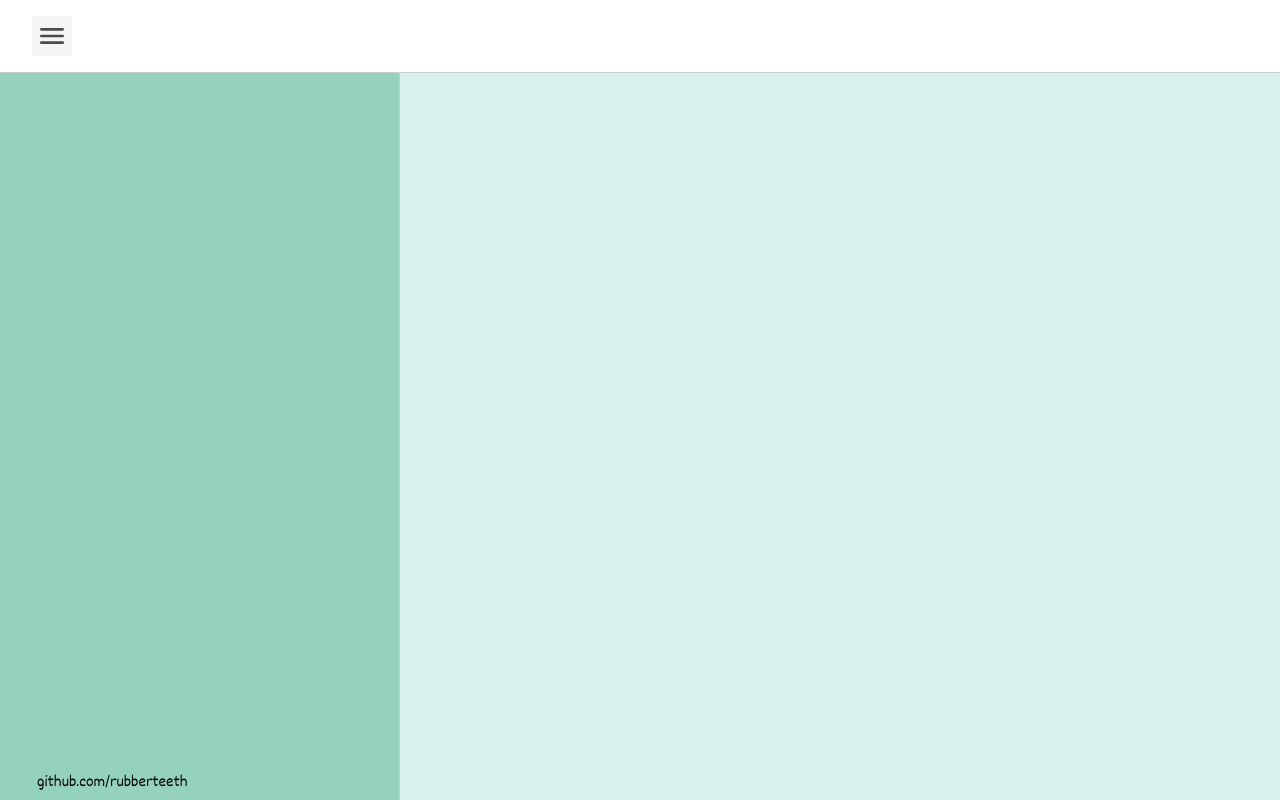
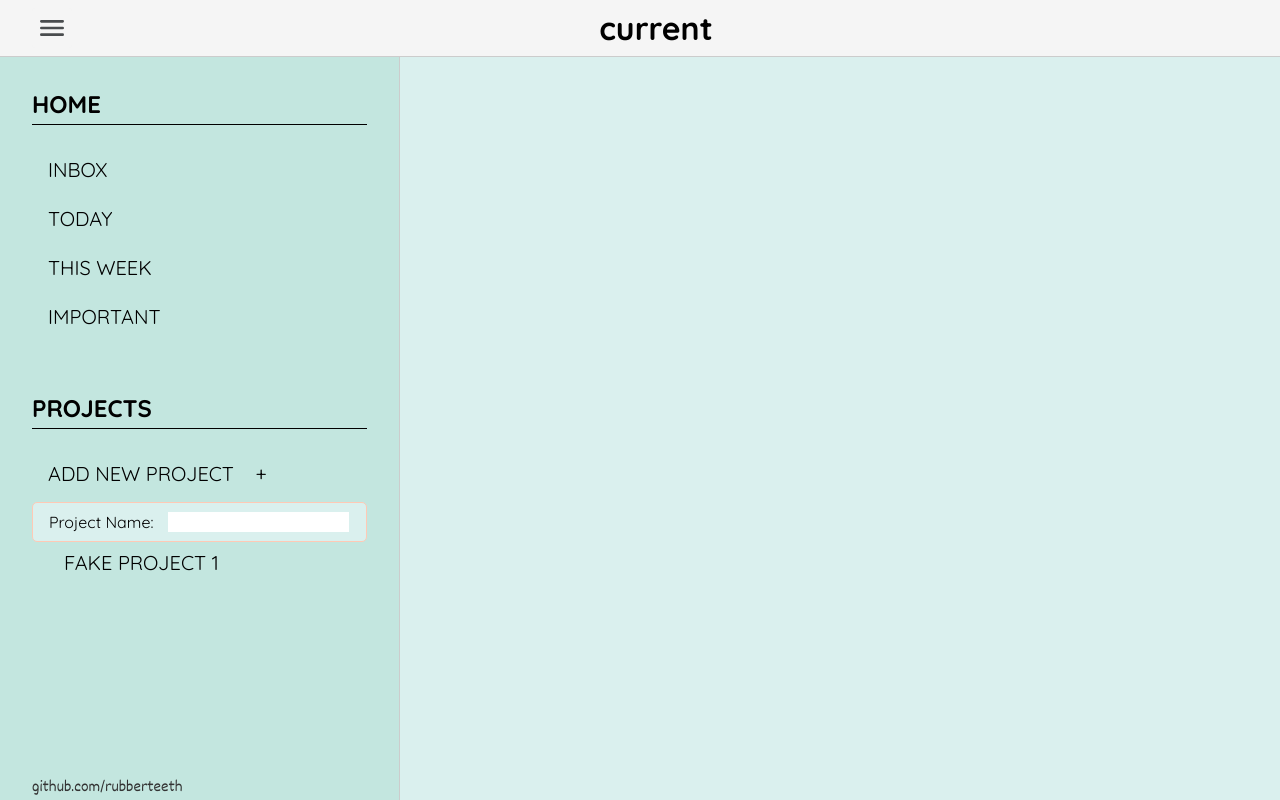
Before and after one commit to MikeMelchior/todo-list, a website built with webpack: page dist/index.html in a window 1280 px wide. Built offline with nearby package versions, Linux system fonts and the light colour scheme.

Commit message:
add new font, add sidebar content with pop down menu for new projects

```diff
--- a/src/OFL.txt
+++ b/src/OFL.txt
@@ -1,4 +1,4 @@
-Copyright (c) 2000, Modular Infotech, Pune, INDIA. Copyright (c) 2014, Sorkin Type Co, Boston, MA, USA (www.sorkintype.com)
+Copyright 2011 The Quicksand Project Authors (https://github.com/andrew-paglinawan/QuicksandFamily), with Reserved Font Name “Quicksand”.
 
 This Font Software is licensed under the SIL Open Font License, Version 1.1.
 This license is copied below, and is also available with a FAQ at:
--- a/src/dom-stuff.js
+++ b/src/dom-stuff.js
@@ -19,9 +19,9 @@ const menuHider = (x) => {
 const fullscreenMenu = (x) => {
     let menu = document.querySelector('div.sidebar');
     if(x.matches) {
-        menu.classList.add('full-size')
+        menu.classList.add('full-screen')
     } else {
-        menu.classList.remove('full-size')
+        menu.classList.remove('full-screen')
     }
 }
 
@@ -35,6 +35,8 @@ const header = () => {
             menuButton.src = Icon;
             menuButton.id = 'menu-button';
         const h1 = createClassedElement('h1')
+        h1.textContent = 'current '
+            // add text content for selected project/inbox
 
     element.append(menuButton, h1)
     return element;
@@ -42,25 +44,56 @@ const header = () => {
 
 
 
-const content = () => {
-    const element = createClassedElement('div', 'content');
+const page = () => {
+    const element = createClassedElement('div', 'page');
 
 
 
     const sideBar = () => {
-        const element = createClassedElement('div', 'sidebar')
+        const element = createClassedElement('div', 'sidebar');
             const home = () => {
                 const element = createClassedElement('div', 'home');
+                    const h2 = createClassedElement('h2');
+                        h2.textContent = "HOME";
+                    const inbox = createClassedElement('p');
+                        inbox.textContent = "INBOX";
+                    const today = createClassedElement('p');
+                        today.textContent = "TODAY";
+                    const thisWeek = createClassedElement('p');
+                        thisWeek.textContent = "THIS WEEK";
+                    const important = createClassedElement('p');
+                        important.textContent = "IMPORTANT";
+
+                    element.append(h2, inbox, today, thisWeek, important)
 
                 return element;
             }
 
             const projects = () => {
                 const element = createClassedElement('div', 'projects');
+                    const h2 = createClassedElement('h2');
+                        h2.textContent = "PROJECTS";
+                    const form = createClassedElement('form', 'project-form');
+                        const nameLabel = createClassedElement('label');
+                            nameLabel.HTMLfor = 'new-project-name';
+                            nameLabel.innerHTML = 'Project Name:'
+                        const nameInput = createClassedElement('input');
+                            nameInput.id = 'new-project-name';
+                            nameInput.type = 'text';
+                            nameInput.max = 20;
+                            nameInput.required = true;
 
+                        form.append(nameLabel, nameInput)
+                    const p = createClassedElement('p', 'new-project');
+                        p.textContent = 'ADD NEW PROJECT '
+                    const p1 = createClassedElement('p', 'project');
+                        p1.textContent = 'FAKE PROJECT 1'
+                // "PROJECTS" title
+
+                    // add new project +
+                    element.append(h2, p, form, p1)
                 return element;
             }
-
 
             const footer = () => {
                 const element = createClassedElement('footer', 'footer');
@@ -68,7 +101,6 @@ const content = () => {
                         para.innerHTML = 'github.com/rubberteeth'
                         para.href = 'https://github.com/rubberteeth'
                         para.target = '_blank'
-
                     element.appendChild(para)
                 return element
             }
@@ -77,27 +109,23 @@ const content = () => {
         return element;
     }
 
-    const page = () => {
-        const element = createClassedElement('div', 'page');
+    const content = () => {
+        const element = createClassedElement('div', 'content');
             const testElement = createClassedElement('div', 'test');
 
             element.append(testElement);
         return element;
     }
 
-    element.append(sideBar(), page())
+    element.append(sideBar(), content())
 
     return element;
 }
 
 
 
-
-
-
-
 try {
-    document.querySelector('.main').append(header(), content());
+    document.querySelector('.main').append(header(), page());
 } catch (e){
     console.log(e)
 }
@@ -106,13 +134,25 @@ try {
 document.querySelector('#menu-button').addEventListener('click', () => {
     let sideBar = document.querySelector('.sidebar');
     sideBar.classList.toggle('closed');
-    // sideBar.style.display != 'none' ? sideBar.style.display = 'none' : sideBar.style.display = 'grid'
 })
 
+document.querySelector('.new-project').addEventListener('click', () => {
+    document.querySelector('.project-form').classList.toggle('hidden')
+})
 
-let hideMenu = window.matchMedia("(max-width: 400px)")
-menuHider(hideMenu)
+/////
+/////
+///// SIDEBAR MEDIA QUERY LISTENERS;
+/////
+/////
+let hideMenu = window.matchMedia("(max-width: 400px)");
+menuHider(hideMenu);
 hideMenu.addEventListener('change', menuHider);
 
 let sizeMenu = window.matchMedia("(max-width: 675px)");
-sizeMenu.addEventListener('change', fullscreenMenu)
+sizeMenu.addEventListener('change', fullscreenMenu);
+/////
+/////
+/////
+/////
+/////
--- a/src/styles.css
+++ b/src/styles.css
@@ -1,6 +1,10 @@
 @font-face {
     font-family: Dekko;
     src: url(./Dekko-Regular.ttf);
+}
+@font-face {
+    font-family: Quicksand;
+    src: url(./Quicksand.ttf);
 }
 
 :root {
@@ -41,11 +45,13 @@ body {
 
 header {
     grid-area: 1 / 1 / 2 / 3;
-    font-family: Dekko;
+    font-family: Quicksand;
     display: flex;
+    justify-content: center;
     align-items: center;
     gap: 55px;
-    padding: 1rem 0rem 1rem 2rem;
+    padding: 0.5rem 0rem 0.5rem 2rem;
+    background-color: var(--white);
     border-bottom: 1px solid var(--lightGray);
 }
 
@@ -55,13 +61,16 @@ header {
     padding: 8px;
     background-color: var(--white);
     border-radius: 3px;
+    position: absolute;
+    top: 8px;
+    left: 32px;
 }
     #menu-button:hover {
-        background-color: var(--tiffanyBlue);
+        background-color: var(--lightCyan);
     }
 
 
-.content {
+.page {
     grid-area: 2/2/3/3;
     background-color: var(--lightCyan);
     display: flex;
@@ -69,48 +78,102 @@ header {
 }
 
     .sidebar {
-        background-color: var(--tiffanyBlue);
+        background-color: #94d1be52;
         border-right: 1px solid var(--lightGray);
         height: 100%;
         width: 400px;
         padding: 2rem;
+        padding-bottom: 0;
+        font-family: Quicksand;
+        font-weight: 400;
         display: grid;
+        grid: auto 1fr / 1fr;
         opacity: 1;
         visibility: visible;
-        transition: opacity 0.75s, width 0.75s, visibility 0.75s;
+        transition: opacity 0.4s, width 0.75s, visibility 0.4s;
     }
         .sidebar.closed {
             opacity: 0;
             visibility: hidden;
             width: 0px;
-            padding: 0;
         }
-        .full-size {
+        .full-screen {
             width: 100vw;
         }
+        .sidebar h2 {
+            margin-bottom: 1.5rem;
+            padding-bottom: 5px;
+            border-bottom: 1px solid;
+        }
+        .sidebar p {
+            padding: 0.5rem;
+            padding-left: 1rem;
+            cursor: pointer;
+            font-size: 20px;
+            margin-bottom: 0.5rem;
+        }
+            .sidebar p:hover {
+                background-color: var(--tiffanyBlue);
+            }
+        .sidebar .home,
+        .sidebar .projects {
+            padding-bottom: 3rem;
+        }
+            .sidebar.new-project {
 
-    .page {
+            }
+            .new-project::after {
+                content: ' +';
+                padding-left: 16px;
+                border-radius: 50px;
+            }
+            .project-form {
+                display: flex;
+                align-items: center;
+                gap: 15px;
+                padding-left: 1rem;
+                background-color: var(--lightCyan);
+                border: 1px solid var(--apricot);
+                border-radius: 5px;
+                opacity: 1;
+                height: 40px;
+                visibility: visible;
+                transition: height 1s, opacity 1s, visibility 1s;
+            }
+                .project-form.hidden{
+                    opacity: 0;
+                    visibility: hidden;
+                    height: 0;
+                }
+                .project-form input {
+                    height: 20px;
+                    border: none;
+                }
+                .project-form input:focus {
+                    outline: none;
+                    border: 1px solid var(--apricot);
+                }
+            .project {
+                margin-left: 1rem;
+            }
+
+
+    .content {
         background-color: var(--lightCyan);
         flex: auto;
     }
 
 
 footer {
-    position: absolute;
-    bottom: 0;
-    display: flex;
-    justify-content: end;
-    align-items: center;
-    padding: 5px;
     font-family: Dekko;
 }
 
 a {
     text-decoration: none;
-    color: var(--black);
+    color: #333;
 }
 a:hover {
-    color: var(--blackOlive);
+    color: #4B4B4B;
 }
 
 /* .test {
```
Also changed, not shown: src/Quicksand.ttf (added), src/README.txt (added), src/static/Quicksand-Bold.ttf (added), src/static/Quicksand-Light.ttf (added), src/static/Quicksand-Medium.ttf (added), src/static/Quicksand-Regular.ttf (added), src/static/Quicksand-SemiBold.ttf (added).
